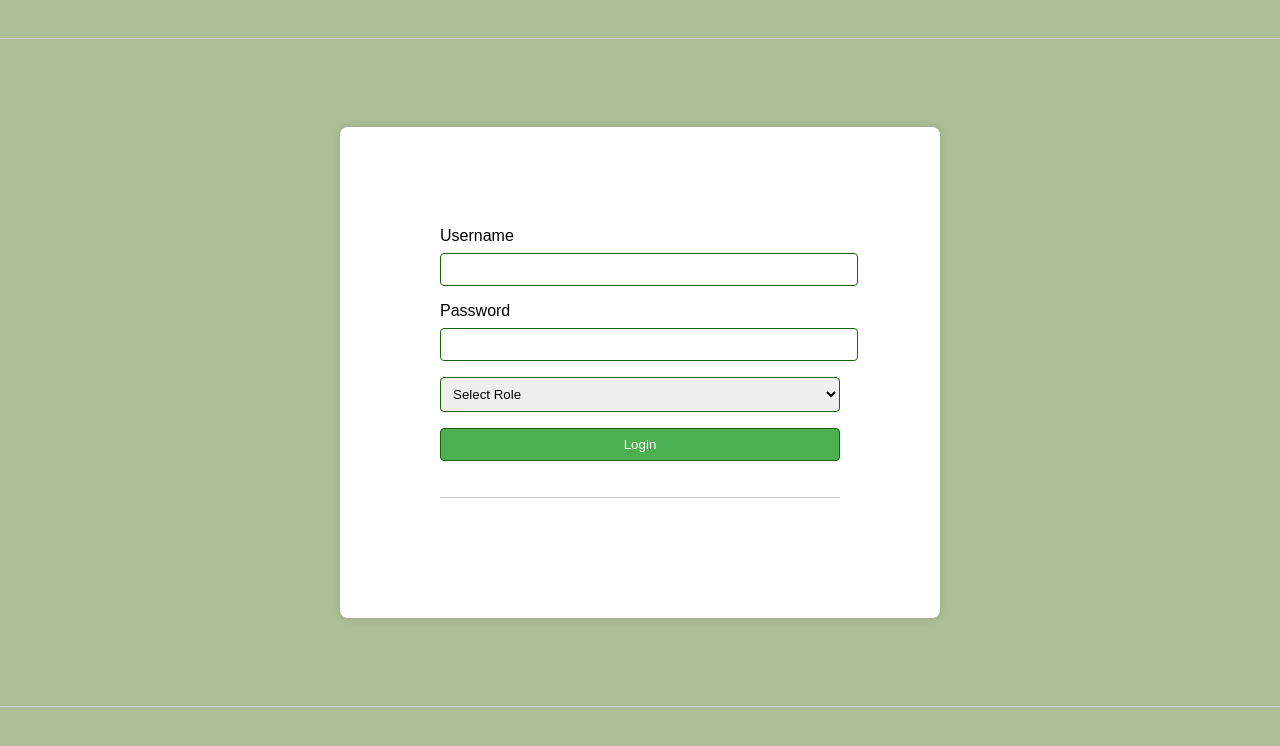
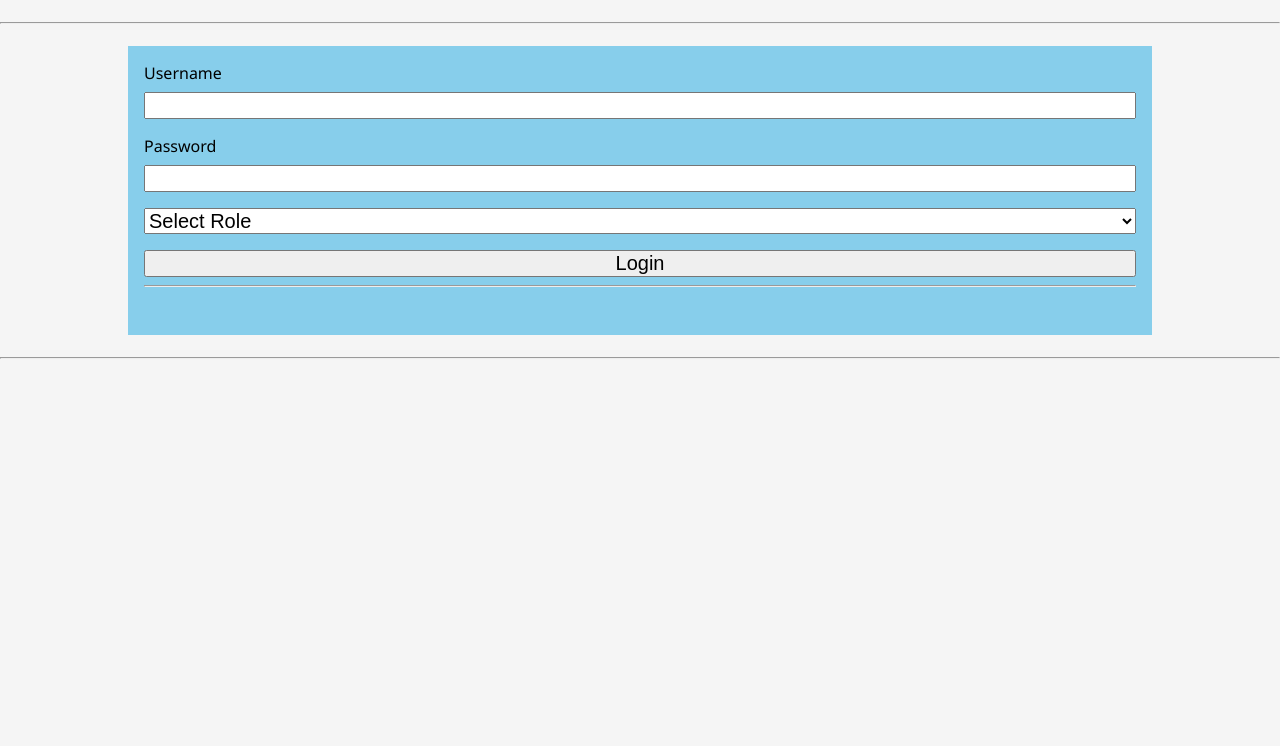
Before and after one commit to WitsaKrm/HW_validateForm, a plain HTML site: page index.html in a window 1280 px wide. Drawn offline with Linux system fonts and the light colour scheme.

Commit message:
change css

```diff
--- a/styles.css
+++ b/styles.css
@@ -1,65 +1,25 @@
-body {
-  font-family: Arial, sans-serif;
-  background-color: rgb(173, 189, 149);
-  margin: 0;
-  padding: 0;
-}
 
-.login-form {
-  max-width: 400px;
-  margin: 50px auto;
-  padding: 100px;
-  background-color: #fff;
-  border-radius: 8px;
-  box-shadow: 0 0 10px rgba(0, 0, 0, 0.1);
-}
+  * {
+    box-sizing: border-box;
+    margin: 0;
+    padding: 0;
+  }
+  body {
+    background-color: #f5f5f5;
+    font-family: "Segoe UI", Tahoma, Geneva, Verdana, sans-serif;
+    margin: 0;
+  }
 
-label {
-  display: block;
-  margin-bottom: 8px;
-}
-
-input,
-select {
-  width: 100%;
-  padding: 8px;
-  margin-bottom: 16px;
-  border: 1px solid #186405;
-  border-radius: 4px;
-}
-
-input[type="submit"] {
-  background-color: #4caf50;
-  color: white;
-  cursor: pointer;
-
-}
-
-input[type="submit"]:hover {
-  background-color: #45a049;
-}
-
-hr {
-  margin-top: 20px;
-  margin-bottom: 20px;
-  border: 0;
-  border-top: 1px solid #ccc;
-}
-
-.success {
-  color: #4caf50;
-  font-weight: bold;
-}
-
-.check-option,
-.check-pass,
-.check-user {
-  color: red;
-}
-
-.user,
-.pass,
-.ro {
-  margin-top: 10px;
-  font-weight: bold;
-}
+  .login-form {
+    width: 80%;
+    background: skyblue;
+    margin: auto;
+    padding: 1rem;
+    display: flex;
+    flex-direction: column;
+    gap: 0.5rem;
+  }
+  .login-form > input,
+  select {
+    font-size: 20px;
+  }
```
